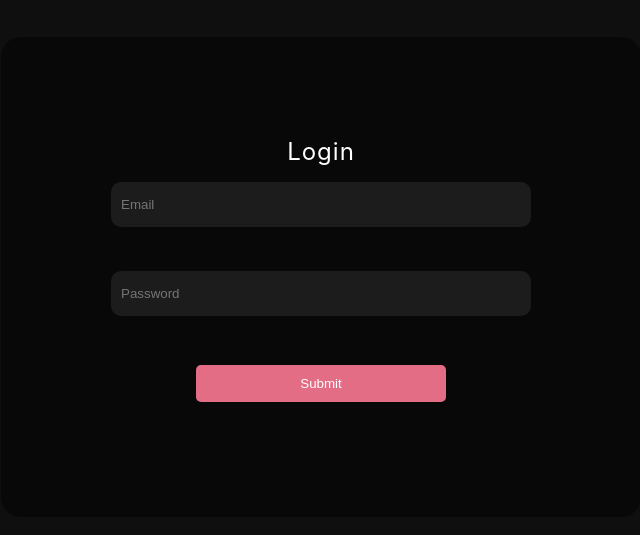
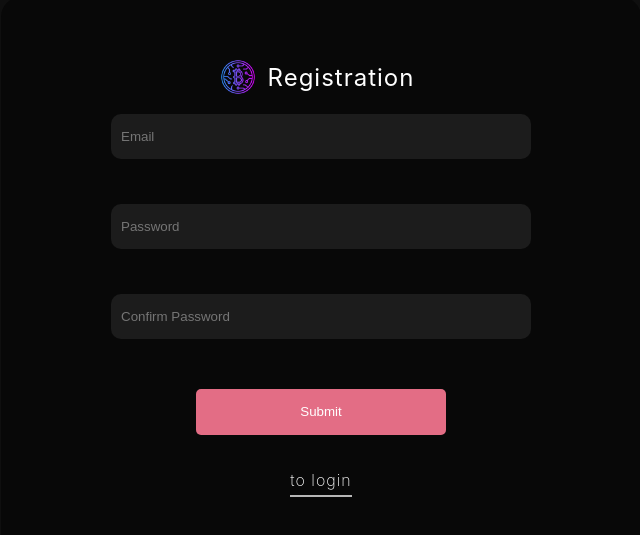
Before and after one commit to dg1886/crypto_tables_app, a React (Create React App) app: page / in a window 1280 px wide. Shown: the part 123-658 px from the top of the page, without its empty margins (319-959 px from the left). Built offline with nearby package versions, Linux system fonts and the light colour scheme.

Commit message:
made registration page

```diff
--- a/src/App.js
+++ b/src/App.js
@@ -1,12 +1,12 @@
 import { ThemeProvider } from "styled-components";
 
-import LoginPage from "./page/LoginPage";
+import RegistrationPage from "./page/RegistrationPage";
 import { baseTheme } from "./styles/theme";
 
 function App() {
   return (
     <ThemeProvider theme={baseTheme}>
-      <LoginPage />
+      <RegistrationPage />
     </ThemeProvider>
 
   );
--- /dev/null
+++ b/src/components/Registration/backToLogin.js
@@ -0,0 +1,18 @@
+import styled from "styled-components";
+
+const Back = styled.div`
+  color: ${({ theme }) => theme.colors.white};
+  letter-spacing: ${({ theme }) => theme.letterSpacing.default};
+  fonst-size: ${({ theme }) => theme.fontSize.small};
+  font-weight: 200;
+  border:none;
+  border-bottom: 2px solid #ffffffb5;
+  padding: 20px 0 5px 0 ;
+  cursor:pointer;
+`;
+
+const BackToLogin = ({ children }) => {
+  return <Back onClick={() => { "navigate(\"\");"; }}>{children}</Back>;
+};
+
+export default BackToLogin;
--- /dev/null
+++ b/src/page/RegistrationPage.js
@@ -0,0 +1,138 @@
+import { Controller, useForm } from "react-hook-form";
+import { useTheme } from "styled-components";
+
+import Button from "../components/CommonUI/Button";
+import FlexBox from "../components/CommonUI/FlexBox";
+import Logo from "../components/commonUI/Icons/Logo";
+import Input from "../components/CommonUI/Input";
+import Text from "../components/CommonUI/Text";
+import Tittle from "../components/CommonUI/Tittle";
+import BackToLogin from "../components/Registration/backToLogin";
+
+const RegistrationPage = () => {
+  const { colors } = useTheme();
+
+  const {
+    control, handleSubmit, getValues, setError, formState: { errors },
+  } = useForm({
+    defaultValues: { email: "" },
+    mode: "onChange",
+  });
+
+  const onSubmit = (data) => {
+    if (getValues("password") !== getValues("confirm-password")) {
+      setError("confirm", { type: "focus", shouldFocus: true, message: "passwords dont indentificate" });
+      return;
+    }
+    const storedUsers = JSON.parse(localStorage.getItem("users"));
+    const users = Array.isArray(storedUsers) ? storedUsers : [];
+    const newUsers = [
+      ...users,
+      {
+        email: data.email,
+        password: data.password,
+        role: "user",
+      },
+    ];
+    localStorage.setItem("users", JSON.stringify(newUsers));
+    // navigate('login')
+  };
+
+  return (
+    <FlexBox
+      height="100vh"
+      width="100%"
+      flexDirection="column"
+      backColor={colors.darkGrey}
+
+    >
+
+      <FlexBox
+        width="50%"
+        height="70%"
+        padding=" 60px 0"
+        flexDirection="column"
+        justifyContent="space-evenly"
+        backColor={colors.dark}
+        radius="20px"
+      >
+        <FlexBox>
+          <Logo />
+          <Tittle padding="0 10px">Registration</Tittle>
+        </FlexBox>
+
+        <FlexBox flexDirection="column" height="300px" justifyContent="space-evenly">
+          <Controller
+            name="email"
+            control={control}
+            rules={{
+              required: { value: true, message: "Please enter Email." },
+              pattern: {
+                value: /^[a-zA-Z0-9]+@[a-zA-Z0-9]+\.[A-Za-z]+$/,
+                message: "Invalid email. Please check!",
+              },
+            }}
+            render={({
+              field: { onChange, value }, fieldState: {
+                error,
+              },
+            }) => (
+              <FlexBox flexDirection="column">
+                <Input onChange={onChange} value={value} placeholder="Email" />
+                <Text height="18px">{error && error.message}</Text>
+              </FlexBox>
+            )}
+          /><Controller
+            name="password"
+            control={control}
+            rules={{
+              maxLength: { value: 10, message: "No less than 3 and more than 10 characters" },
+              minLength: { value: 3, message: "No less than 3 and more than 10 characters" },
+              pattern: {
+                value: /^[A-Z-a-z-0-9]/g,
+                message: "Only latin letters and numbers",
+              },
+            }}
+            render={({
+              field: { onChange, value }, fieldState: {
+                error,
+              },
+            }) => (
+              <FlexBox flexDirection="column">
+                <Input onChange={onChange} value={value} placeholder="Password" />
+                <Text height="18px">{error && error.message}</Text>
+              </FlexBox>
+            )}
+          />
+          <Controller
+            name="confirm-password"
+            control={control}
+            rules={{
+              required: { value: true, message: "Please confirm Password." },
+              pattern: {
+                value: /^[A-Z-a-z-0-9]/g,
+                message: "Only latin letters and numbers.",
+              },
+            }}
+            render={({
+              field: { onChange, value }, fieldState: {
+                error,
+              },
+            }) => (
+              <FlexBox flexDirection="column">
+                <Input onChange={onChange} value={value} placeholder="Confirm Password" />
+                <Text height="18px">{error ? error.message : errors.confirm?.message}</Text>
+              </FlexBox>
+            )}
+          />
+
+        </FlexBox>
+        <Button onClick={handleSubmit(onSubmit)}>Submit</Button>
+        <BackToLogin>to login</BackToLogin>
+      </FlexBox>
+
+    </FlexBox>
+  );
+};
+
+export default RegistrationPage;
```
